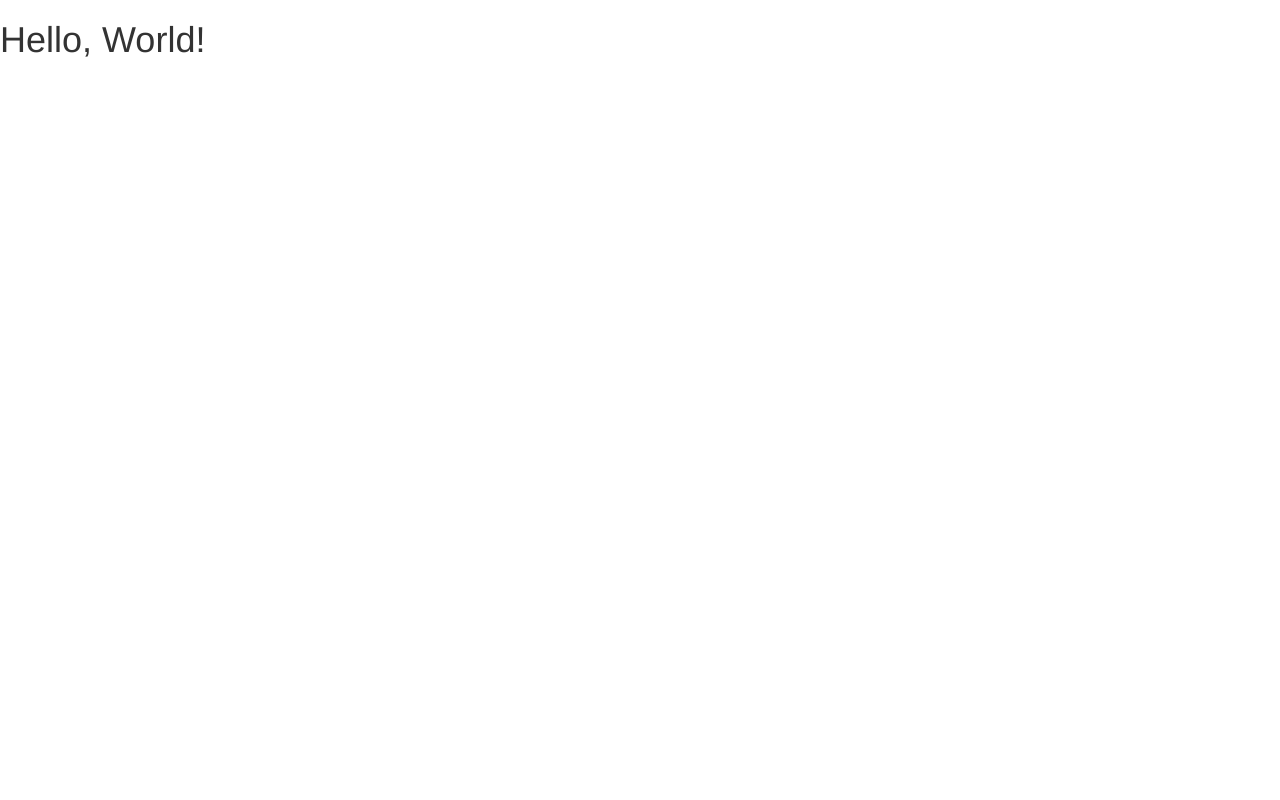
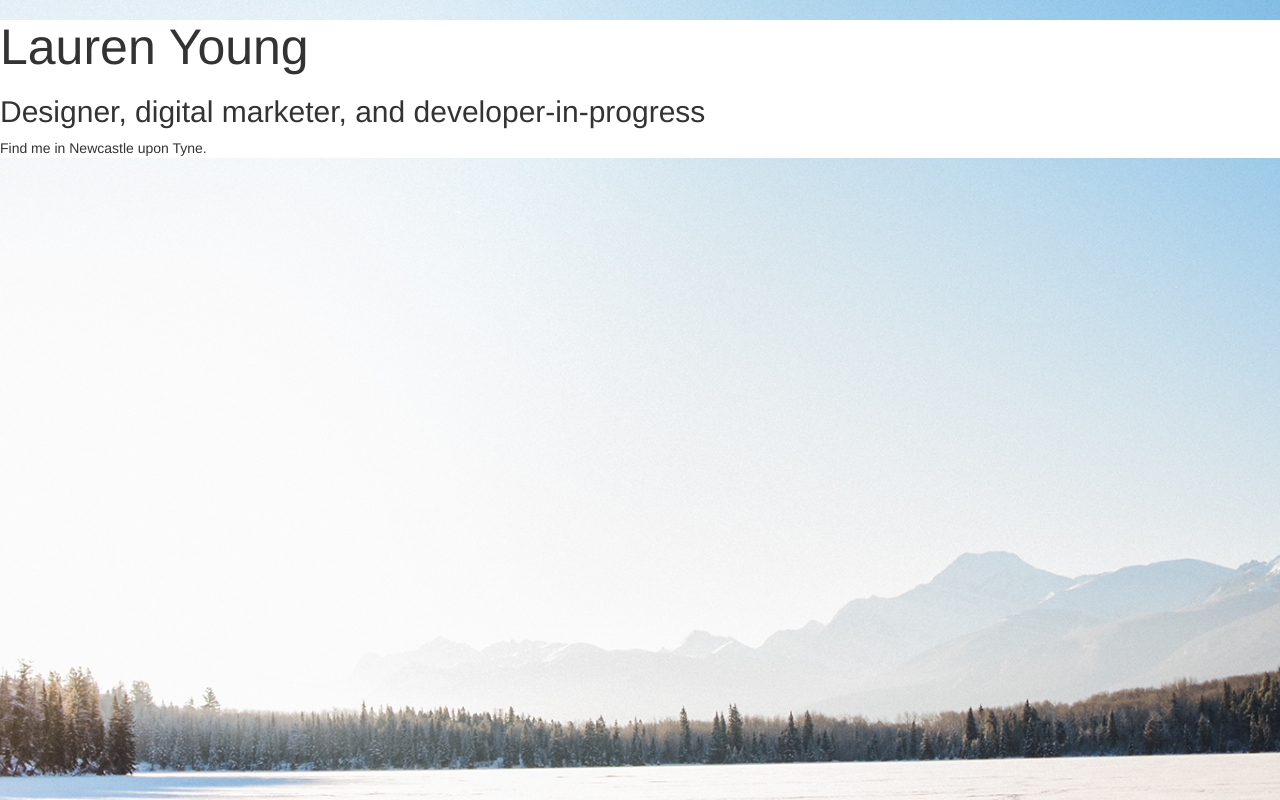
Before and after one commit to days4dreams/days4dreams.github.io, a plain HTML site: page index.html in a window 1280 px wide. Drawn offline with nearby package versions, Linux system fonts and the light colour scheme.

Commit message:
Background image and starter css file

```diff
--- a/index.html
+++ b/index.html
@@ -5,8 +5,11 @@
   	<link rel="stylesheet" href="https://maxcdn.bootstrapcdn.com/bootstrap/3.3.7/css/bootstrap.min.css">
   	<meta charset ="UTF-8">
   	<title>Lauren's Site</title>
+	<link rel="stylesheet" href="style.css">
 	</head>
 	<body>
-  <h1>Hello, World!</h1>
+		<h1>Lauren Young</h1>
+		<h2>Designer, digital marketer, and developer-in-progress</h2>
+		<p class="bio">Find me in Newcastle upon Tyne.</p>
 	</body>
 </html>
--- /dev/null
+++ b/style.css
@@ -0,0 +1,16 @@
+html {
+	background: url('back-fill.png') no-repeat center center fixed;
+	  -webkit-background-size: cover;
+	  -moz-background-size: cover;
+	  -o-background-size: cover;
+	  background-size: cover;
+}
+/* Sets background image to fill and centre. Vendor prefixes to target specific browsers */
+
+h1 {
+	font-size: 50px;
+}
+
+.bio {
+	font-weight: 400;
+}
```
Also changed, not shown: back-fill.png (added). Lines whose indentation alone changed are shown as unchanged.
